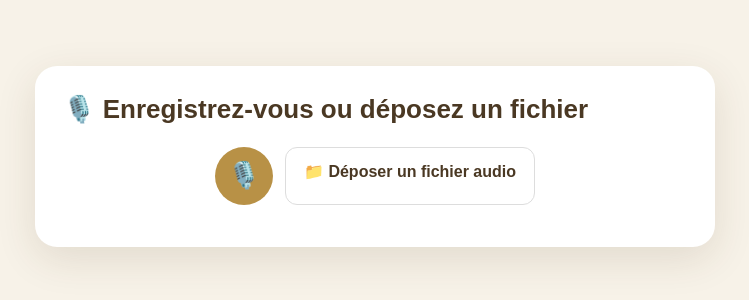
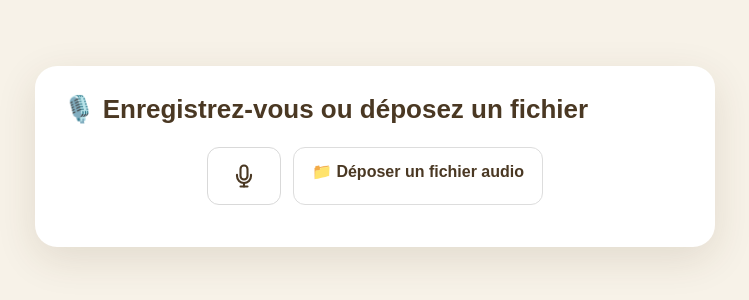
Before and after one commit to zerroukimaha-cell/oustaaazi-audio-test, a plain HTML site: page index.html in a window 1280 px wide. Shown: the part 244-544 px from the top of the page, without its empty margins (265-1014 px from the left). Drawn offline with Linux system fonts and the light colour scheme.

Commit message:
Update index.html

```diff
--- a/index.html
+++ b/index.html
@@ -56,39 +56,24 @@
     cursor:pointer;
   }
   .primary{
-    background:var(--gold);
-    color:white;
+    background:white;
+    color:var(--brown);
+    border:1px solid #d9d9d9;
   }
   .micButton{
-    width:58px;
+    width:auto;
+    min-width:58px;
     height:58px;
-    padding:0;
-    border-radius:50%;
+    padding:0 22px;
+    border-radius:12px;
     display:inline-flex;
     align-items:center;
     justify-content:center;
-    font-size:26px;
+    font-size:30px;
     position:relative;
   }
-  .micButton[aria-label]::after{
-    content:attr(aria-label);
-    position:absolute;
-    left:50%;
-    top:calc(100% + 8px);
-    transform:translateX(-50%);
-    background:#333;
-    color:#fff;
-    padding:5px 8px;
-    border-radius:6px;
-    font-size:12px;
-    font-weight:400;
-    white-space:nowrap;
-    opacity:0;
-    pointer-events:none;
-    transition:opacity .15s;
-  }
-  .micButton[aria-label]:hover::after{
-    opacity:1;
+  .micButton:hover{
+    background:#fafafa;
   }
   .secondary{
     background:white;
@@ -125,7 +110,12 @@
         type="button"
         aria-label="Enregistrer"
         title="Enregistrer"
-      >🎙️</button>
+      ><svg width="28" height="28" viewBox="0 0 24 24" fill="none" xmlns="http://www.w3.org/2000/svg" aria-hidden="true">
+<rect x="9" y="3" width="6" height="12" rx="3" stroke="currentColor" stroke-width="1.8"/>
+<path d="M6 11V12C6 15.314 8.686 18 12 18C15.314 18 18 15.314 18 12V11" stroke="currentColor" stroke-width="1.8" stroke-linecap="round"/>
+<path d="M12 18V21" stroke="currentColor" stroke-width="1.8" stroke-linecap="round"/>
+<path d="M9 21H15" stroke="currentColor" stroke-width="1.8" stroke-linecap="round"/>
+</svg></button>
 
       <label for="fileInput" class="fileLabel secondary">
         📁 Déposer un fichier audio
@@ -258,7 +248,12 @@ recordBtn.addEventListener("click", async () => {
 
       showAudio(blob,"Enregistrement terminé");
 
-      recordBtn.textContent = "🎙️";
+      recordBtn.innerHTML = `<svg width="28" height="28" viewBox="0 0 24 24" fill="none" xmlns="http://www.w3.org/2000/svg" aria-hidden="true">
+<rect x="9" y="3" width="6" height="12" rx="3" stroke="currentColor" stroke-width="1.8"/>
+<path d="M6 11V12C6 15.314 8.686 18 12 18C15.314 18 18 15.314 18 12V11" stroke="currentColor" stroke-width="1.8" stroke-linecap="round"/>
+<path d="M12 18V21" stroke="currentColor" stroke-width="1.8" stroke-linecap="round"/>
+<path d="M9 21H15" stroke="currentColor" stroke-width="1.8" stroke-linecap="round"/>
+</svg>`;
       recordBtn.setAttribute("aria-label", "Enregistrer à nouveau");
       recordBtn.setAttribute("title", "Enregistrer à nouveau");
       resetTimer();
@@ -277,7 +272,12 @@ recordBtn.addEventListener("click", async () => {
       resetTimer();
 
       alert("Une erreur est survenue pendant l'enregistrement.");
-      recordBtn.textContent = "🎙️";
+      recordBtn.innerHTML = `<svg width="28" height="28" viewBox="0 0 24 24" fill="none" xmlns="http://www.w3.org/2000/svg" aria-hidden="true">
+<rect x="9" y="3" width="6" height="12" rx="3" stroke="currentColor" stroke-width="1.8"/>
+<path d="M6 11V12C6 15.314 8.686 18 12 18C15.314 18 18 15.314 18 12V11" stroke="currentColor" stroke-width="1.8" stroke-linecap="round"/>
+<path d="M12 18V21" stroke="currentColor" stroke-width="1.8" stroke-linecap="round"/>
+<path d="M9 21H15" stroke="currentColor" stroke-width="1.8" stroke-linecap="round"/>
+</svg>`;
       recordBtn.setAttribute("aria-label", "Enregistrer");
       recordBtn.setAttribute("title", "Enregistrer");
     };
@@ -286,7 +286,7 @@ recordBtn.addEventListener("click", async () => {
 
     startTimer();
 
-    recordBtn.textContent = "⏹️";
+    recordBtn.innerHTML = "⏹️";
     recordBtn.setAttribute("aria-label", "Arrêter");
     recordBtn.setAttribute("title", "Arrêter");
 
```
